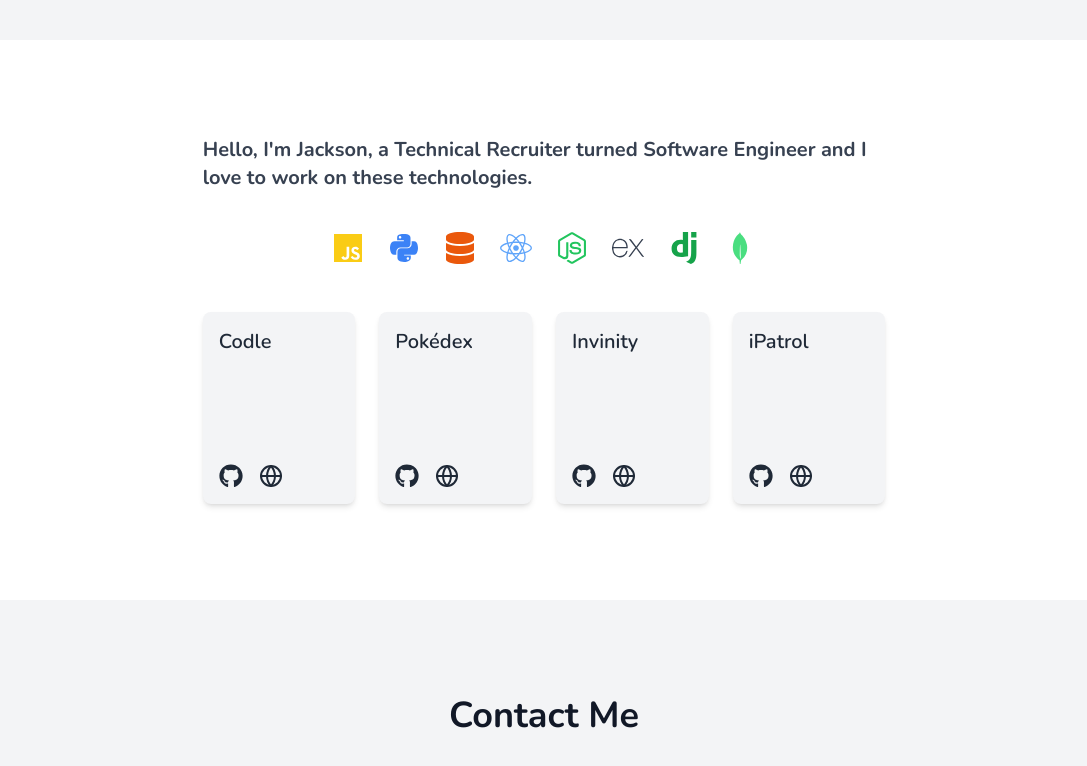
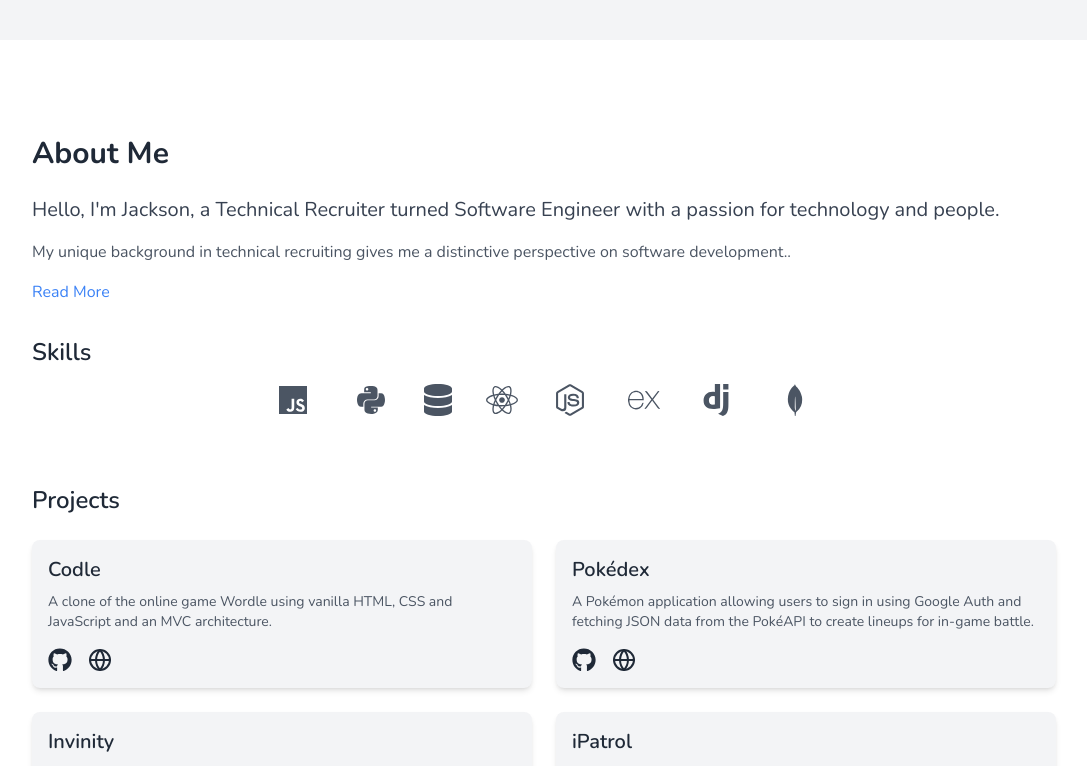
Before and after one commit to jackson-07/portfolio, a React (Create React App) app: page / in a window 1280 px wide. Shown: the part 600-1366 px from the top of the page, without its empty margins (96-1183 px from the left). Built offline with nearby package versions, Linux system fonts and the light colour scheme.

Commit message:
refactoring about section

```diff
--- a/public/index.html
+++ b/public/index.html
@@ -24,7 +24,7 @@
       work correctly both with client-side routing and a non-root public URL.
       Learn how to configure a non-root public URL by running `npm run build`.
     -->
-    <title>React App</title>
+    <title>Jackson Raymond</title>
   </head>
   <body>
     <noscript>You need to enable JavaScript to run this app.</noscript>
--- a/src/components/About.jsx
+++ b/src/components/About.jsx
@@ -1,87 +1,103 @@
+import React, { useState } from 'react';
 import { FaJs, FaPython, FaDatabase, FaReact, FaNodeJs, FaGithub } from "react-icons/fa";
 import { SiExpress, SiDjango, SiMongodb } from "react-icons/si";
 import { FiGlobe } from "react-icons/fi";
 
-export default function About() {
+const SkillIcon = ({ Icon, title }) => (
+  <div className="flex flex-col items-center group">
+    <Icon className="w-8 h-8 text-gray-600 group-hover:text-blue-500 transition-colors duration-300" />
+    <span className="text-xs mt-1 opacity-0 group-hover:opacity-100 transition-opacity duration-300">{title}</span>
+  </div>
+);
+
+const ProjectCard = ({ title, description, githubLink, liveLink }) => (
+  <div className="bg-gray-100 p-4 rounded-lg shadow-md transform transition-all duration-300 hover:scale-105 hover:bg-gray-200 flex flex-col justify-between h-full">
+    <div>
+      <h3 className="text-xl font-semibold text-gray-800 mb-2">{title}</h3>
+      <p className="text-sm text-gray-600">{description}</p>
+    </div>
+    <div className="flex space-x-4 mt-4">
+      <a href={githubLink} target="_blank" rel="noopener noreferrer">
+        <FaGithub className="w-6 h-6 text-gray-800 hover:text-blue-600" title="GitHub" />
+      </a>
+      <a href={liveLink} target="_blank" rel="noopener noreferrer">
+        <FiGlobe className="w-6 h-6 text-gray-800 hover:text-blue-600" title="Live Site" />
+      </a>
+    </div>
+  </div>
+);
+
+export default function EnhancedAbout() {
+  const [showFullStory, setShowFullStory] = useState(false);
+
+  const toggleStory = () => setShowFullStory(!showFullStory);
+
   return (
     <section id="about" className="bg-white py-16 sm:py-24">
       <div className="container mx-auto px-4">
-        <div className="flex flex-col md:flex-row items-center justify-center max-w-5xl mx-auto">
-          <div className="md:w-2/3">
-            <p className="text-xl font-bold text-gray-700 mb-4">
-              Hello, I'm Jackson, a Technical Recruiter turned Software
-              Engineer and I love to work on these technologies.
+        <div className="max-w-5xl mx-auto">
+          <h2 className="text-3xl font-bold text-gray-800 mb-6">About Me</h2>
+          <div className="mb-8">
+            <p className="text-xl text-gray-700 mb-4">
+              Hello, I'm Jackson, a Technical Recruiter turned Software Engineer with a passion for technology and people.
             </p>
-            <br />
-            <div className="flex flex-wrap justify-center space-x-6 mb-6">
-              <FaJs className="w-8 h-8 text-yellow-400" title="JavaScript" />
-              <FaPython className="w-8 h-8 text-blue-500" title="Python" />
-              <FaDatabase className="w-8 h-8 text-orange-600" title="SQL" />
-              <FaReact className="w-8 h-8 text-blue-400" title="React" />
-              <FaNodeJs className="w-8 h-8 text-green-500" title="Node.js" />
-              <SiExpress className="w-8 h-8 text-gray-700" title="Express" />
-              <SiDjango className="w-8 h-8 text-green-600" title="Django" />
-              <SiMongodb className="w-8 h-8 text-green-400" title="MongoDB" />
-            </div>
-            <br />
+            <p className="text-gray-600 mb-4">
+              {showFullStory ? (
+                <>
+                  My journey from Technical Recruiting to Software Engineering has been an exciting adventure. As a recruiter, I developed a deep understanding of the tech industry and the skills that make developers stand out. This insight drives my approach to coding, focusing on clean, efficient, and user-centred solutions.
+                  <br /><br />
+                  The transition hasn't been easy, but my background gives me a unique edge. I understand both the technical and human aspects of software development, which helps me create effective applications.
+                </>
+              ) : (
+                "My unique background in technical recruiting gives me a distinctive perspective on software development.."
+              )}
+            </p>
+            <button
+              onClick={toggleStory}
+              className="text-blue-500 hover:text-blue-700 transition-colors duration-300"
+            >
+              {showFullStory ? "Show Less" : "Read More"}
+            </button>
+          </div>
 
-            <div className="grid grid-cols-4 gap-6">
-              <div className="bg-gray-100 p-4 rounded-lg shadow-md transform transition-transform duration-300 hover:scale-105 flex flex-col justify-between h-48">
-                <div>
-                  <h3 className="text-xl font-semibold text-gray-800">Codle</h3>
-                </div>
-                <div className="flex space-x-4 mt-4">
-                  <a href="https://github.com/jackson-07/codle" target="_blank" rel="noopener noreferrer">
-                    <FaGithub className="w-6 h-6 text-gray-800 hover:text-gray-600" title="GitHub" />
-                  </a>
-                  <a href="https://jackson-07.github.io/codle/" target="_blank" rel="noopener noreferrer">
-                    <FiGlobe className="w-6 h-6 text-gray-800 hover:text-gray-600" title="Live Site" />
-                  </a>
-                </div>
-              </div>
+          <h3 className="text-2xl font-semibold text-gray-800 mb-4">Skills</h3>
+          <div className="flex flex-wrap justify-center gap-8 mb-12">
+            <SkillIcon Icon={FaJs} title="JavaScript" />
+            <SkillIcon Icon={FaPython} title="Python" />
+            <SkillIcon Icon={FaDatabase} title="SQL" />
+            <SkillIcon Icon={FaReact} title="React" />
+            <SkillIcon Icon={FaNodeJs} title="Node.js" />
+            <SkillIcon Icon={SiExpress} title="Express" />
+            <SkillIcon Icon={SiDjango} title="Django" />
+            <SkillIcon Icon={SiMongodb} title="MongoDB" />
+          </div>
 
-              <div className="bg-gray-100 p-4 rounded-lg shadow-md transform transition-transform duration-300 hover:scale-105 flex flex-col justify-between h-48">
-                <div>
-                  <h3 className="text-xl font-semibold text-gray-800">Pokédex</h3>
-                </div>
-                <div className="flex space-x-4 mt-4">
-                  <a href="https://github.com/jackson-07/pokedex" target="_blank" rel="noopener noreferrer">
-                    <FaGithub className="w-6 h-6 text-gray-800 hover:text-gray-600" title="GitHub" />
-                  </a>
-                  <a href="https://pokedex-9b5t.onrender.com/" target="_blank" rel="noopener noreferrer">
-                    <FiGlobe className="w-6 h-6 text-gray-800 hover:text-gray-600" title="Live Site" />
-                  </a>
-                </div>
-              </div>
-
-              <div className="bg-gray-100 p-4 rounded-lg shadow-md transform transition-transform duration-300 hover:scale-105 flex flex-col justify-between h-48">
-                <div>
-                  <h3 className="text-xl font-semibold text-gray-800">Invinity</h3>
-                </div>
-                <div className="flex space-x-4 mt-4">
-                  <a href="https://github.com/MartyEternal/inventorymanager" target="_blank" rel="noopener noreferrer">
-                    <FaGithub className="w-6 h-6 text-gray-800 hover:text-gray-600" title="GitHub" />
-                  </a>
-                  <a href="https://inventorymanager-78zc.onrender.com/" target="_blank" rel="noopener noreferrer">
-                    <FiGlobe className="w-6 h-6 text-gray-800 hover:text-gray-600" title="Live Site" />
-                  </a>
-                </div>
-              </div>
-
-              <div className="bg-gray-100 p-4 rounded-lg shadow-md transform transition-transform duration-300 hover:scale-105 flex flex-col justify-between h-48">
-                <div>
-                  <h3 className="text-xl font-semibold text-gray-800">iPatrol</h3>
-                </div>
-                <div className="flex space-x-4 mt-4">
-                  <a href="https://github.com/jackson-07/ipatrol" target="_blank" rel="noopener noreferrer">
-                    <FaGithub className="w-6 h-6 text-gray-800 hover:text-gray-600" title="GitHub" />
-                  </a>
-                  <a href="https://ipatrol.onrender.com/" target="_blank" rel="noopener noreferrer">
-                    <FiGlobe className="w-6 h-6 text-gray-800 hover:text-gray-600" title="Live Site" />
-                  </a>
-                </div>
-              </div>
-            </div>
+          <h3 className="text-2xl font-semibold text-gray-800 mb-6">Projects</h3>
+          <div className="grid grid-cols-1 md:grid-cols-2 gap-6">
+            <ProjectCard
+              title="Codle"
+              description="A clone of the online game Wordle using vanilla HTML, CSS and JavaScript and an MVC architecture."
+              githubLink="https://github.com/jackson-07/codle"
+              liveLink="https://jackson-07.github.io/codle/"
+            />
+            <ProjectCard
+              title="Pokédex"
+              description="A Pokémon application allowing users to sign in using Google Auth and fetching JSON data from the PokéAPI to create lineups for in-game battle."
+              githubLink="https://github.com/jackson-07/pokedex"
+              liveLink="https://pokedex-9b5t.onrender.com/"
+            />
+            <ProjectCard
+              title="Invinity"
+              description="An Inventory Management System with CRUD functionality allowing users to create an account, track, search and categorise their inventory. "
+              githubLink="https://github.com/MartyEternal/inventorymanager"
+              liveLink="https://inventorymanager-78zc.onrender.com/"
+            />
+            <ProjectCard
+              title="iPatrol"
+              description="An application with CRUD functionality designed to streamline patrol management and incident reporting for surf lifesavers."
+              githubLink="https://github.com/jackson-07/ipatrol"
+              liveLink="https://ipatrol.onrender.com/"
+            />
           </div>
         </div>
       </div>
```
Also changed, not shown: 2 other files (tests, documents, lock files or other folders).
